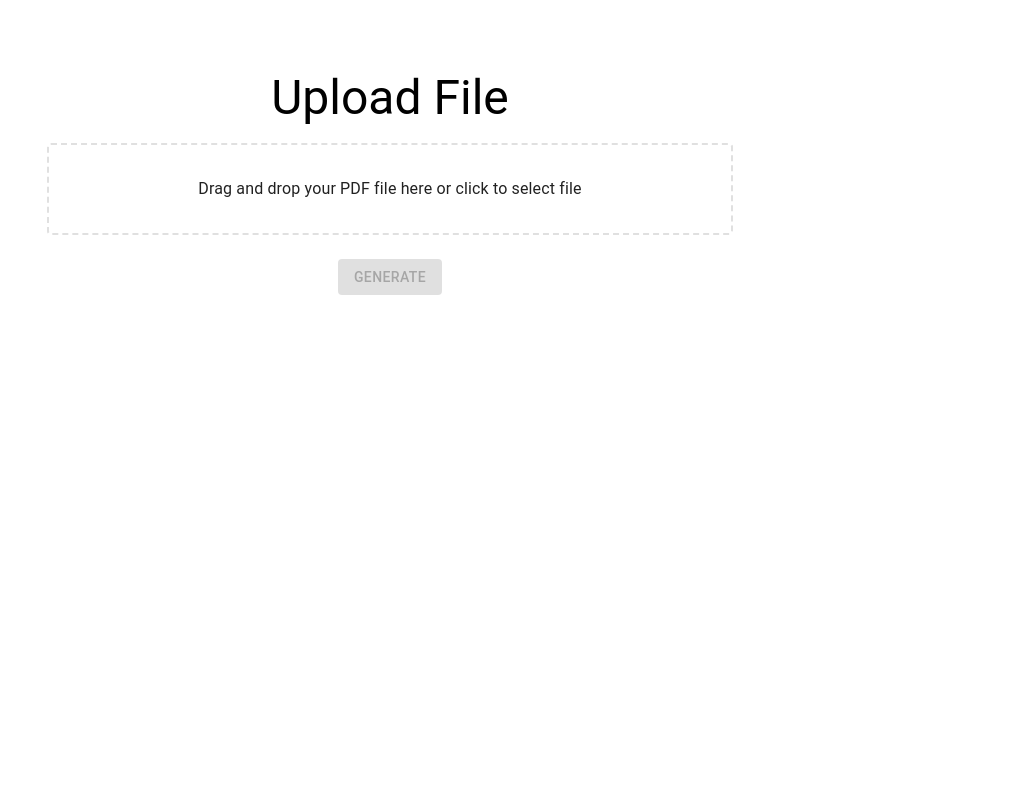
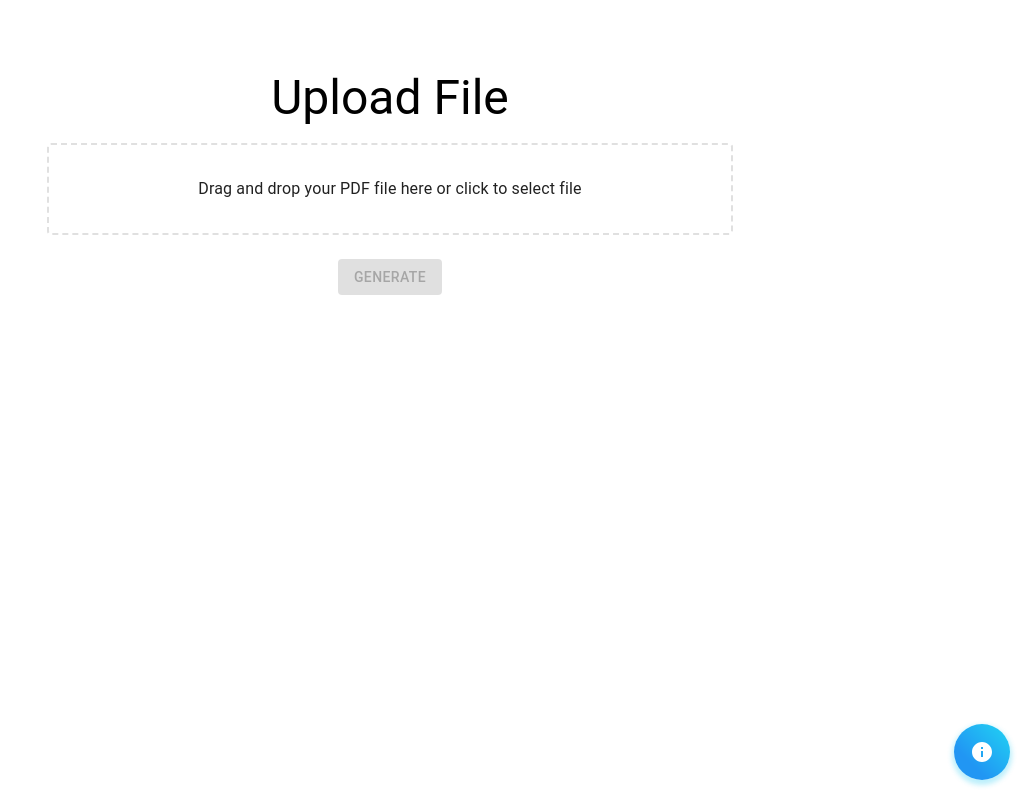
Before and after one commit to Mochrks/cv-template, a Next.js app: page / in a window 1280 px wide. Shown: the whole page, without its empty margins (250-1280 px from the left). Built offline with nearby package versions, Linux system fonts and the light colour scheme.

Commit message:
feat: info components

```diff
--- /dev/null
+++ b/src/components/InfoComponent.tsx
@@ -0,0 +1,134 @@
+import React, { useState } from 'react';
+import {
+    Fab,
+    Dialog,
+    DialogTitle,
+    DialogContent,
+
+    IconButton,
+    Tooltip,
+    Zoom,
+    Box,
+    Typography,
+    Paper,
+} from '@mui/material';
+import InfoIcon from '@mui/icons-material/Info';
+import CloseIcon from '@mui/icons-material/Close';
+import PrintIcon from '@mui/icons-material/Print';
+import PictureAsPdfIcon from '@mui/icons-material/PictureAsPdf';
+
+const InfoComponent = () => {
+    const [open, setOpen] = useState(false);
+
+    const handleClickOpen = () => {
+        setOpen(true);
+    };
+
+    const handleClose = () => {
+        setOpen(false);
+    };
+
+    return (
+        <>
+            {/* Floating Action Button */}
+            <Box
+                sx={{
+                    position: 'fixed',
+                    bottom: 20,
+                    right: 20,
+                    zIndex: 1000,
+                }}
+            >
+                <Tooltip
+                    title="Information"
+                    TransitionComponent={Zoom}
+                    arrow
+                >
+                    <Fab
+                        color="primary"
+                        onClick={handleClickOpen}
+                        sx={{
+                            background: 'linear-gradient(45deg, #2196F3 30%, #21CBF3 90%)',
+                            '&:hover': {
+                                background: 'linear-gradient(45deg, #21CBF3 30%, #2196F3 90%)',
+                            },
+                            boxShadow: '0 3px 5px 2px rgba(33, 203, 243, .3)',
+                        }}
+                    >
+                        <InfoIcon />
+                    </Fab>
+                </Tooltip>
+            </Box>
+
+            {/* Dialog/Modal */}
+            <Dialog
+                open={open}
+                onClose={handleClose}
+                maxWidth="sm"
+                fullWidth
+                PaperProps={{
+                    sx: {
+                        borderRadius: 2,
+                        background: 'linear-gradient(to bottom, #ffffff 0%, #f5f5f5 100%)',
+                    }
+                }}
+            >
+                <DialogTitle sx={{ m: 0, p: 2, display: 'flex', alignItems: 'center', justifyContent: 'space-between' }}>
+                    <Typography variant="h6" component="div" sx={{ fontWeight: 'bold', color: '#1976d2' }}>
+                        Printing & Export Information
+                    </Typography>
+                    <IconButton
+                        aria-label="close"
+                        onClick={handleClose}
+                        sx={{
+                            color: (theme) => theme.palette.grey[500],
+                        }}
+                    >
+                        <CloseIcon />
+                    </IconButton>
+                </DialogTitle>
+
+                <DialogContent dividers>
+                    <Box sx={{ display: 'flex', flexDirection: 'column', gap: 2 }}>
+                        {/* Print Section */}
+                        <Paper elevation={3} sx={{ p: 2, borderRadius: 2 }}>
+                            <Box sx={{ display: 'flex', alignItems: 'center', gap: 2 }}>
+                                <PrintIcon color="primary" sx={{ fontSize: 40 }} />
+                                <Box>
+                                    <Typography variant="h6" gutterBottom>
+                                        Print Document
+                                    </Typography>
+                                    <Typography variant="body2" color="text.secondary">
+                                        Press <strong>Ctrl + P</strong> to print the current document
+                                    </Typography>
+                                </Box>
+                            </Box>
+                        </Paper>
+
+                        {/* PDF Export Section */}
+                        <Paper elevation={3} sx={{ p: 2, borderRadius: 2 }}>
+                            <Box sx={{ display: 'flex', alignItems: 'center', gap: 2 }}>
+                                <PictureAsPdfIcon color="error" sx={{ fontSize: 40 }} />
+                                <Box>
+                                    <Typography variant="h6" gutterBottom>
+                                        Export to PDF
+                                    </Typography>
+                                    <Typography variant="body2" color="text.secondary">
+                                        Press <strong>Ctrl + P</strong> and select Save as PDF in the printer options
+                                    </Typography>
+                                </Box>
+                            </Box>
+                        </Paper>
+
+                        {/* Additional Info */}
+                        <Typography variant="body2" color="text.secondary" sx={{ mt: 2, fontStyle: 'italic' }}>
+                            Note: Make sure all content is properly loaded before printing or exporting
+                        </Typography>
+                    </Box>
+                </DialogContent>
+            </Dialog>
+        </>
+    );
+};
+
+export default InfoComponent;
--- a/src/pages/index.tsx
+++ b/src/pages/index.tsx
@@ -3,6 +3,7 @@
 import React, { useState } from "react";
 import { Box, Divider, Stack, Typography } from "@mui/material";
 import UploadFile from "@/components/UploadFile";
+import InfoComponent from "@/components/InfoComponent";
 
 
 interface SectionTitleProps {
@@ -261,6 +262,10 @@ export default function Home() {
           <Certifications certifications={data.certifications} />
         </>
       )}
+
+      <Box className="no-print">
+        <InfoComponent />
+      </Box>
     </Box>
   );
 };
```
